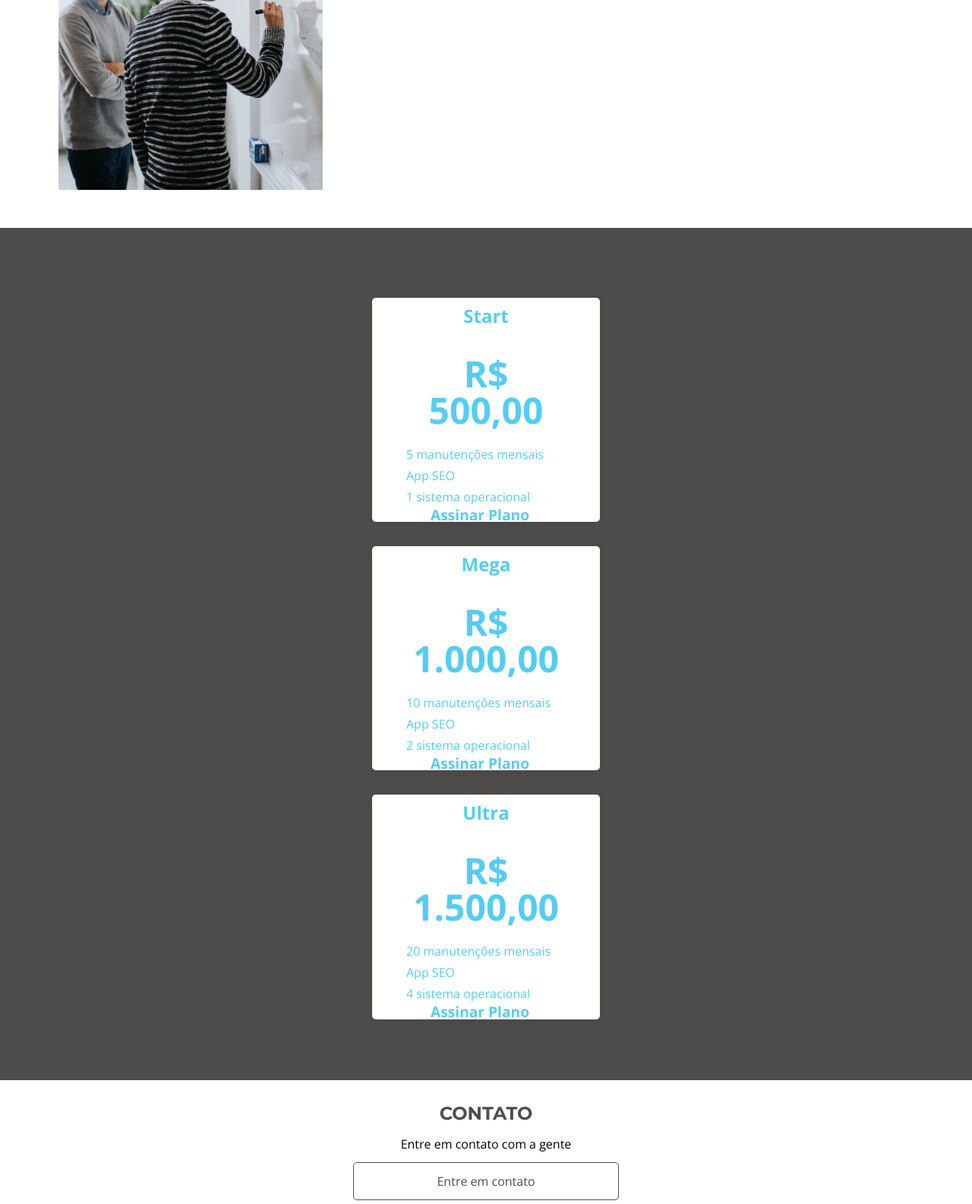
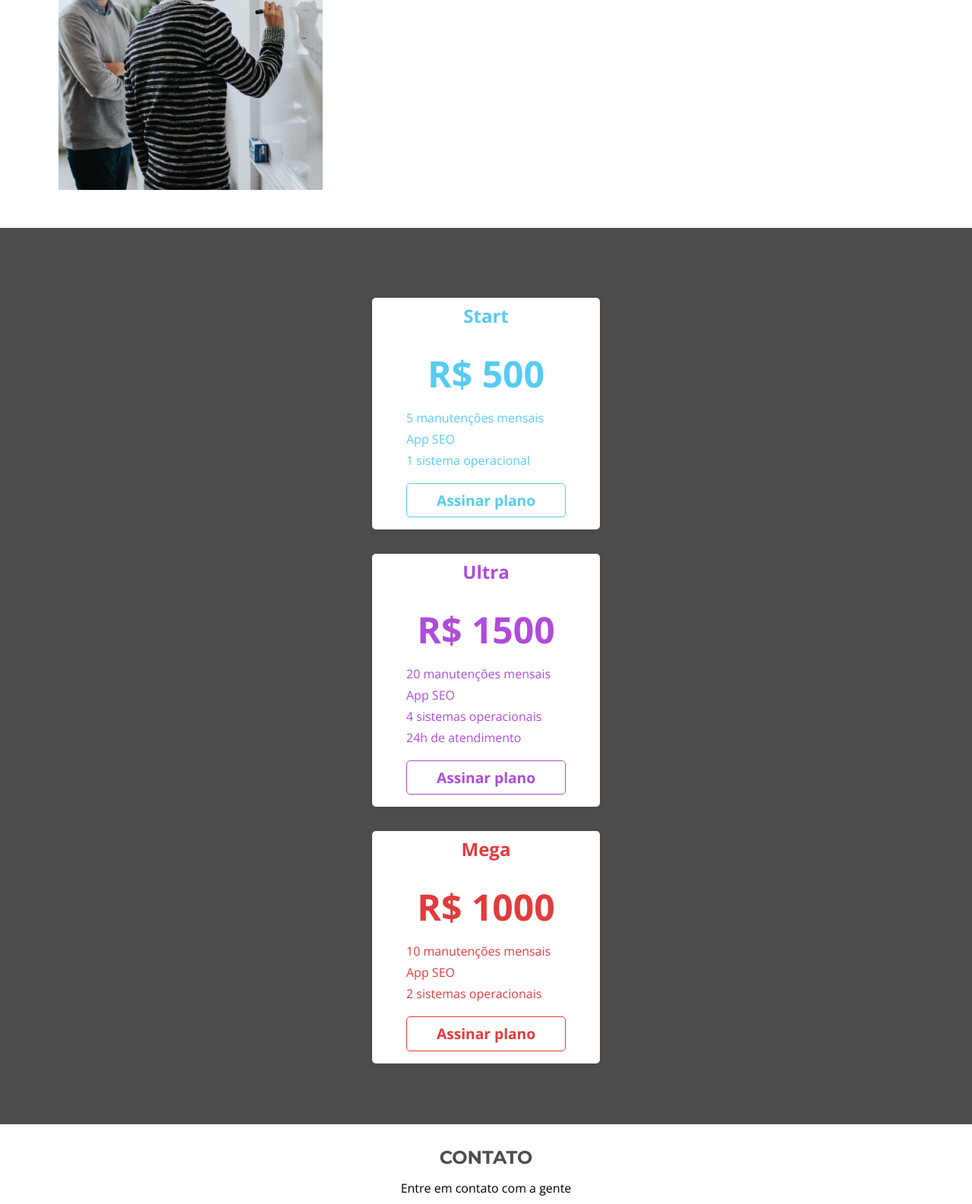
Before and after one commit to muitnep/Apeperia, a plain HTML site: page index.html in a window 1280 px wide. Shown: the part 2133-3718 px from the top of the page at 76% size. Drawn offline with nearby package versions, Linux system fonts and the light colour scheme.

Commit message:
Efetuado alteração na section plans no arquivo index.html

```diff
--- a/index.html
+++ b/index.html
@@ -63,18 +63,16 @@
 
         <section class="diferentials container">
             <ul class="diferentials__list">
-                <li class="diferentials__item diferentials__item--time">
+                <li class="diferentials__item">
                     <h2 class="item__title">Tempo</h2>
-                    <p class="item__text">Tempo é importante! Trabalhamos em ritmo acelerado, atendendo rigorosamente aos prazos</p>
+                    <p class="item__text">Tempo é importante! Trabalhamos em ritmo acelerado, atendendo rigorosamente aos prazos.</p>
                 </li>
-
-                <li class="diferentials__item diferentials__item--focus">
+                <li class="diferentials__item">
                     <h2 class="item__title">Foco</h2>
-                    <p class="item__text">Focamos no empreendimento! Oferecemos serviços de qualidade com prços acessíveis.</p>
+                    <p class="item__text">Focamos no empreendimento! Oferecemos serviços de qualidade com preços acessíveis.</p>
                 </li>
-
-                <li class="diferentials__item diferentials__item--specialists">
-                    <h2 class="item__title">Especialistas</h2>
+                <li class="diferentials__item">
+                    <h2 class="item__titulo">Especialistas</h2>
                     <p class="item__text">Equipe experiente e especializada! Testamos todos os produtos antes do lançamento.</p>
                 </li>
             </ul>
@@ -112,33 +110,32 @@
                     <li class="card card--start">
                         <h3 class="card__title">Start</h3>
                         <article class="card__content">
-                        <p class="card__price"><em>R$ 500,00</em></p>
+                            <p class="card__price"><em>R$ 500</em></p>
                             <p class="card__text">5 manutenções mensais</p>
                             <p class="card__text">App SEO</p>
                             <p class="card__text">1 sistema operacional</p>
-                        <a href="plan.html" class="card__button card__button--start">Assinar Plano</a>
+                            <a href="plano.html" class="card__button card__button--start button">Assinar plano</a>
                         </article>
                     </li>
-
-                <li class="card card--start">
+                    <li class="card card--ultra">
+                        <h3 class="card__title">Ultra</h3>
+                        <article class="card__content">
+                            <p class="card__price"><em>R$ 1500</em></p>
+                            <p class="card__text">20 manutenções mensais</p>
+                            <p class="card__text">App SEO</p>
+                            <p class="card__text">4 sistemas operacionais</p>
+                            <p class="card__text">24h de atendimento</p>
+                            <a href="" class="card__button card__button--ultra button">Assinar plano</a>
+                        </article>
+                    </li>
+                    <li class="card card--mega">
                         <h3 class="card__title">Mega</h3>
+                        <p class="card__price"><em>R$ 1000</em></p>
                         <article class="card__content">
-                        <p class="card__price"><em>R$ 1.000,00</em></p>
                             <p class="card__text">10 manutenções mensais</p>
                             <p class="card__text">App SEO</p>
-                        <p class="card__text">2 sistema operacional</p>
-                        <a href="plan.html" class="card__button card__button--mega">Assinar Plano</a>
-                    </article>
-                </li>
-
-                <li class="card card--start">
-                    <h3 class="card__title">Ultra</h3>
-                    <article class="card__content">
-                        <p class="card__price"><em>R$ 1.500,00</em></p>
-                        <p class="card__text">20 manutenções mensais</p>
-                        <p class="card__text">App SEO</p>
-                        <p class="card__text">4 sistema operacional</p>
-                        <a href="plan.html" class="card__button card__button--ultra">Assinar Plano</a>
+                            <p class="card__text">2 sistemas operacionais</p>
+                            <a href="" class="card__button card__button--mega button">Assinar plano</a>
                         </article>
                     </li>
                 </ul>
```
Lines whose indentation alone changed are shown as unchanged.
